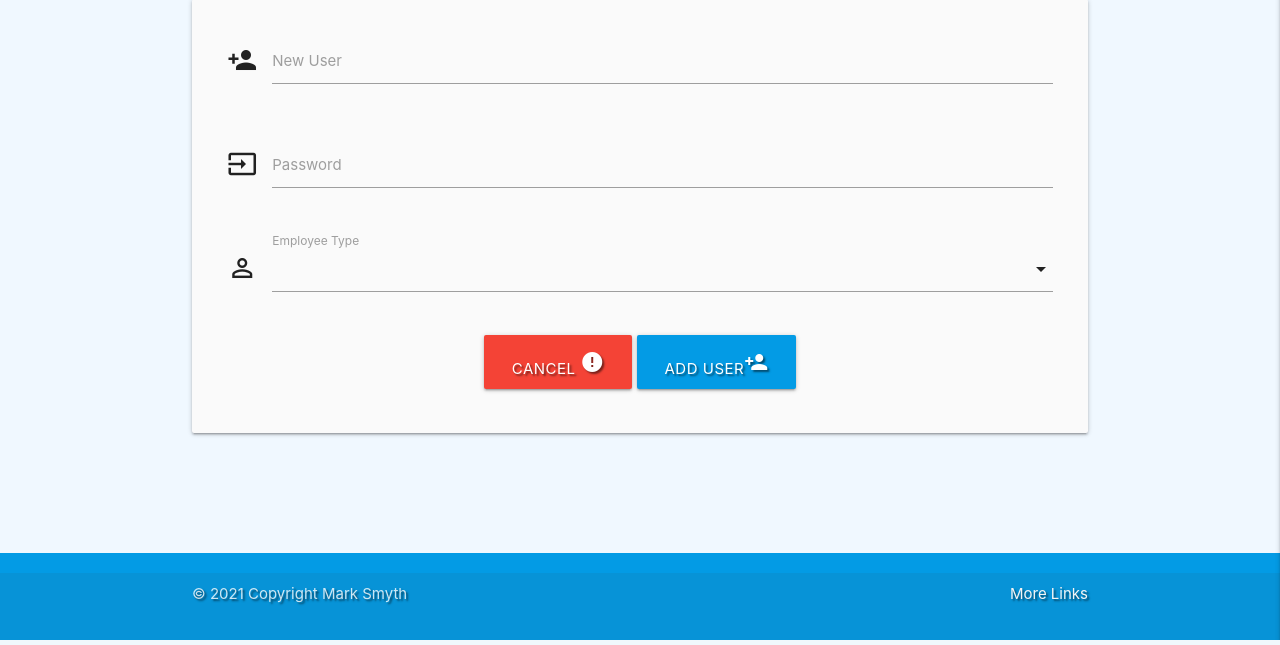
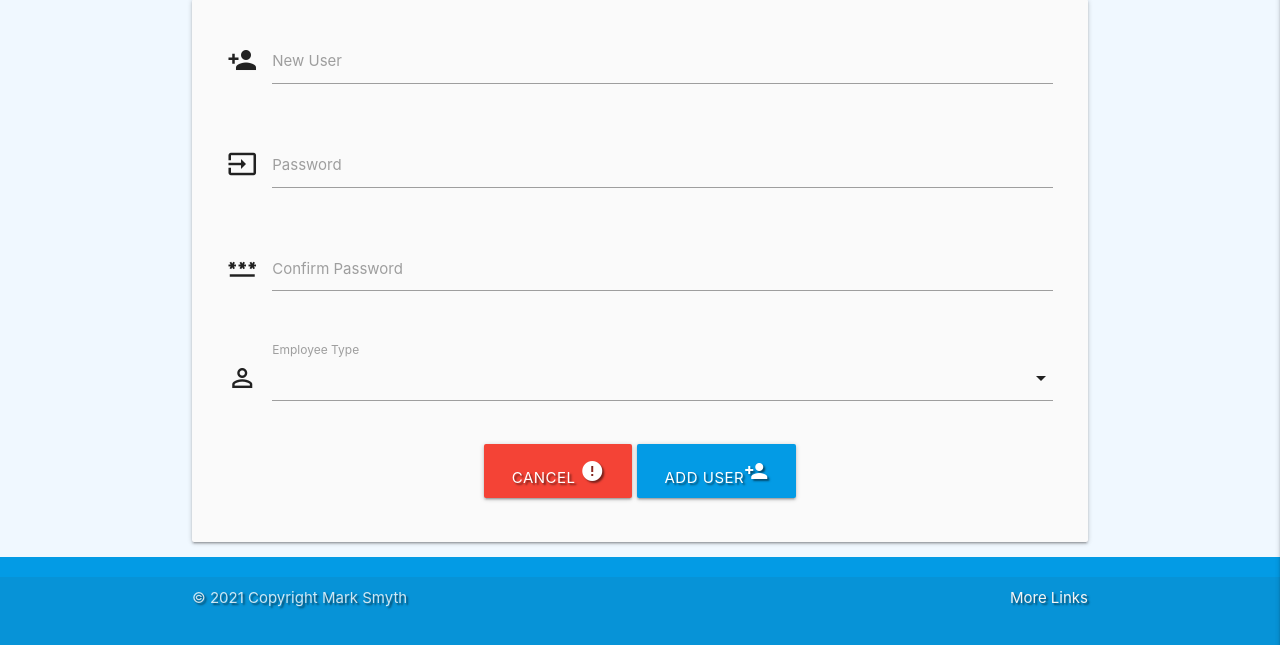
Before and after one commit to marks530/ms3_project, a Flask app: page /add_user in a window 1280 px wide. Shown: the part 160-805 px from the top of the page. Run offline with Flask 2, Linux system fonts and the light colour scheme; some libraries are stand-ins or nearby versions.

Commit message:
Fix problem in confirm password textarea

```diff
--- a/templates/add_user.html
+++ b/templates/add_user.html
@@ -23,6 +23,16 @@
                 <input id="password" name="password" minlength="3" maxlength="25"
                 type="text" class="validate" required>
                 <label for="password">Password</label>
+            </div>
+        </div>
+
+        <!-- confirm password -->
+        <div class="row">
+            <div class="input-field col s12">
+                <i class="material-icons prefix">password</i>
+                <textarea id="confirm_password" name="confirm_password" type="confirm_password" minlength="5"
+                    maxlength="200" class="materialize-textarea validate" required></textarea>
+                <label for="confirm_password">Confirm Password</label>
             </div>
         </div>
 
--- a/templates/register.html
+++ b/templates/register.html
@@ -31,7 +31,7 @@
                     <div class="input-field col s12">
 						<i class="material-icons prefix">password</i>
                         <textarea id="confirm_password" name="confirm_password" type="confirm_password" minlength="5"
-                            maxlength="15" class="textarea validate" required></textarea>
+                            maxlength="200" class="materialize-textarea validate" required></textarea>
                         <label for="confirm_password">Confirm Password</label>
                     </div>
                 </div>
```
Also changed, not shown: README.md.
